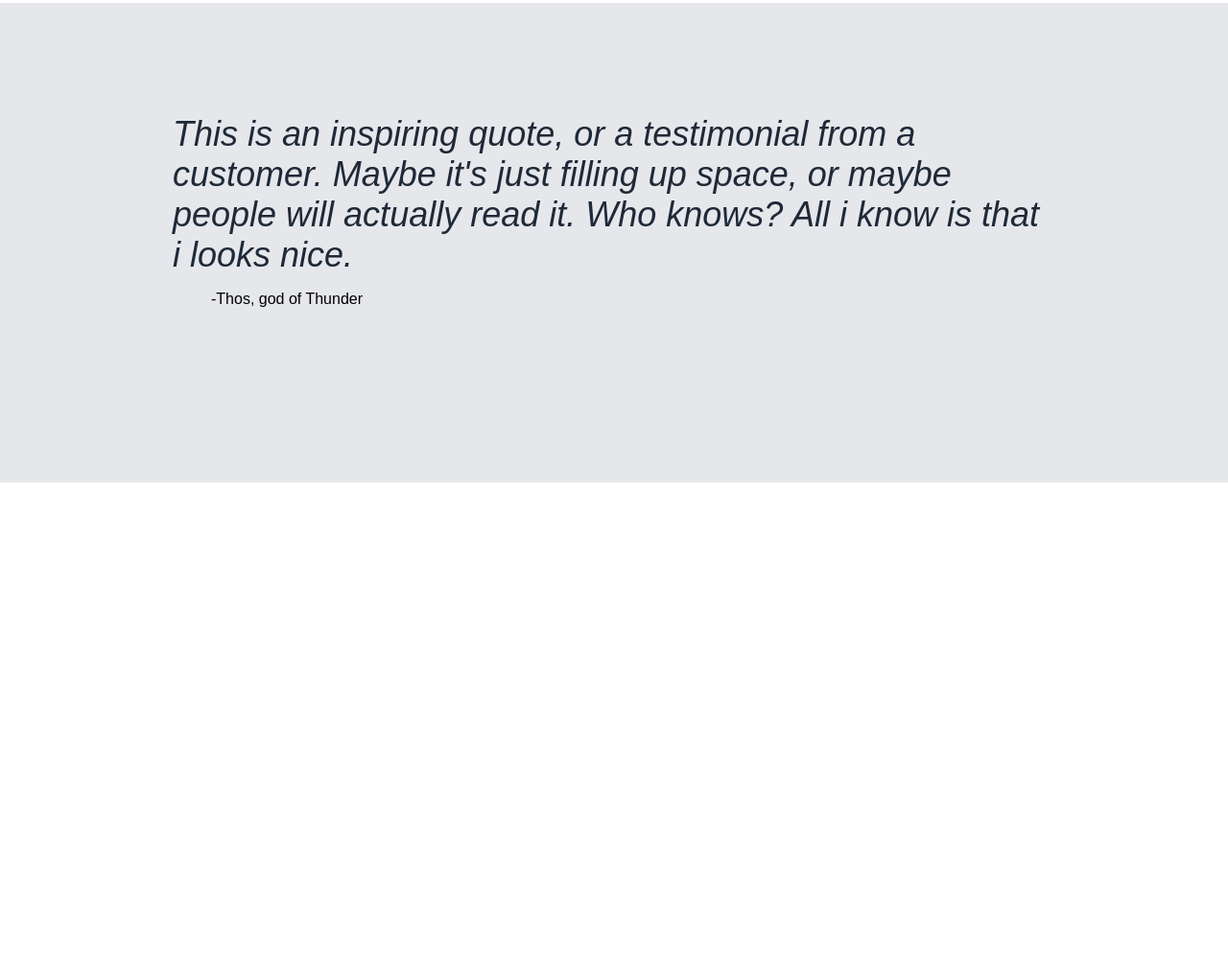
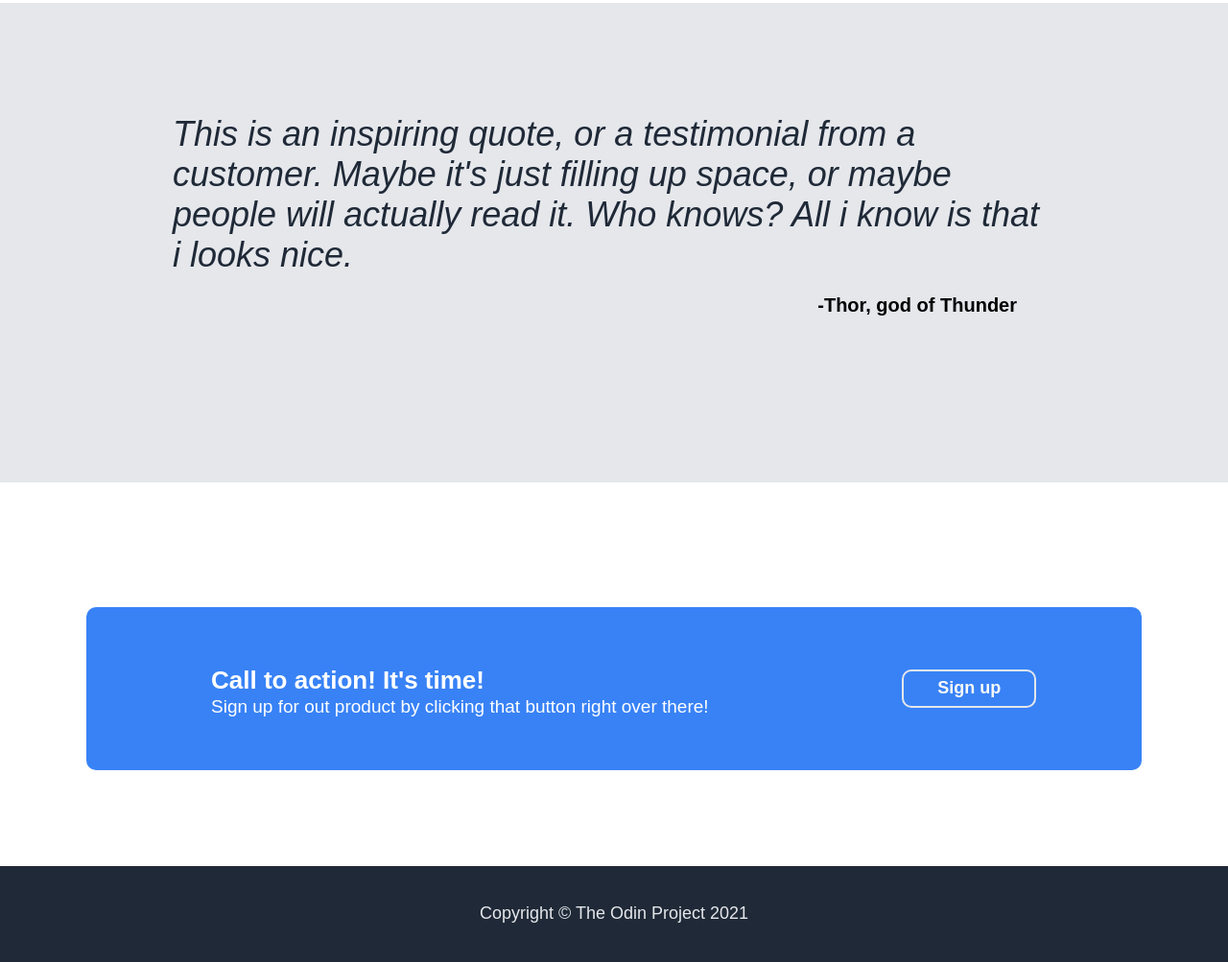
Before and after one commit to Ksnipen/sturdy-memory, a plain HTML site: page index.html in a window 1280 px wide. Shown: the part 1092-2095 px from the top of the page at 96% size. Before the commit the page ends 1595 px from the top, so only its background shows below. Drawn offline with Linux system fonts and the light colour scheme.

Commit message:
procject finished

```diff
--- a/index.html
+++ b/index.html
@@ -63,10 +63,23 @@
         <div class="quote-container">
             <figure>
                 <figcaption>This is an inspiring quote, or a testimonial from a customer. Maybe it's just filling up space, or maybe people will actually read it. Who knows? All i know is that i looks nice.</figcaption>
-                <blockquote>-Thos, god of Thunder</blockquote>
+                <blockquote>-Thor, god of Thunder</blockquote>
             </figure>
         </div>
     </div>
 
+    <div class="call-to-action-bg">
+        <div class="call-to-action-container">
+            <div class="call-to-action-text">
+                <h3>Call to action! It's time!</h3>
+                <p>Sign up for out product by clicking that button right over there!</p>
+            </div>
+            <div class="call-to-action-button">
+                <button>Sign up</button>
+            </div>
+        </div>
+    </div>
+
+    <div class="footer-bg"><p>Copyright © The Odin Project 2021</p></div>
 </body>
 </html>
--- a/styles.css
+++ b/styles.css
@@ -147,3 +147,62 @@ img {
     font-style: italic;
     font-weight: 100;
 }
+.quote-container blockquote {
+    float:right;
+    font-size: 20px;
+    font-weight: bolder;
+}
+.call-to-action-bg {
+    background-color:white;
+    height:auto;
+    padding-top: 130px;
+    padding-bottom: 100px;
+
+}
+.call-to-action-container {
+    background-color:#3882F6;
+    height: 170px;
+    width: 1100px;
+    margin: auto;
+    display: flex;
+    flex-direction: row;
+    border-radius: 10px;
+}
+.call-to-action-text {
+    color: white;
+    flex: 1.7;
+    display: flex;
+    padding-left: 130px;
+    flex-direction: column;
+    justify-content: center;
+}
+.call-to-action-text h3 {
+    font-size: 26px;
+    margin-bottom: -18px;
+}
+.call-to-action-text p {
+    font-size: 19px;
+    font-weight: 300;
+}
+.call-to-action-button {
+    align-items: center;
+    justify-content: center;
+    flex: 1;
+    display: flex;
+}
+.call-to-action-button button {
+    border:#E5E7EB;
+    border-style: solid;
+    border-width: 2px;
+}
+.footer-bg {
+    background-color: #1F2937;
+    height:100px;
+    display: flex;
+    justify-content: center;
+    align-items: center;
+}
+.footer-bg p {
+    color:#E5E7EB;
+    font-size: 18px;
+}
```
